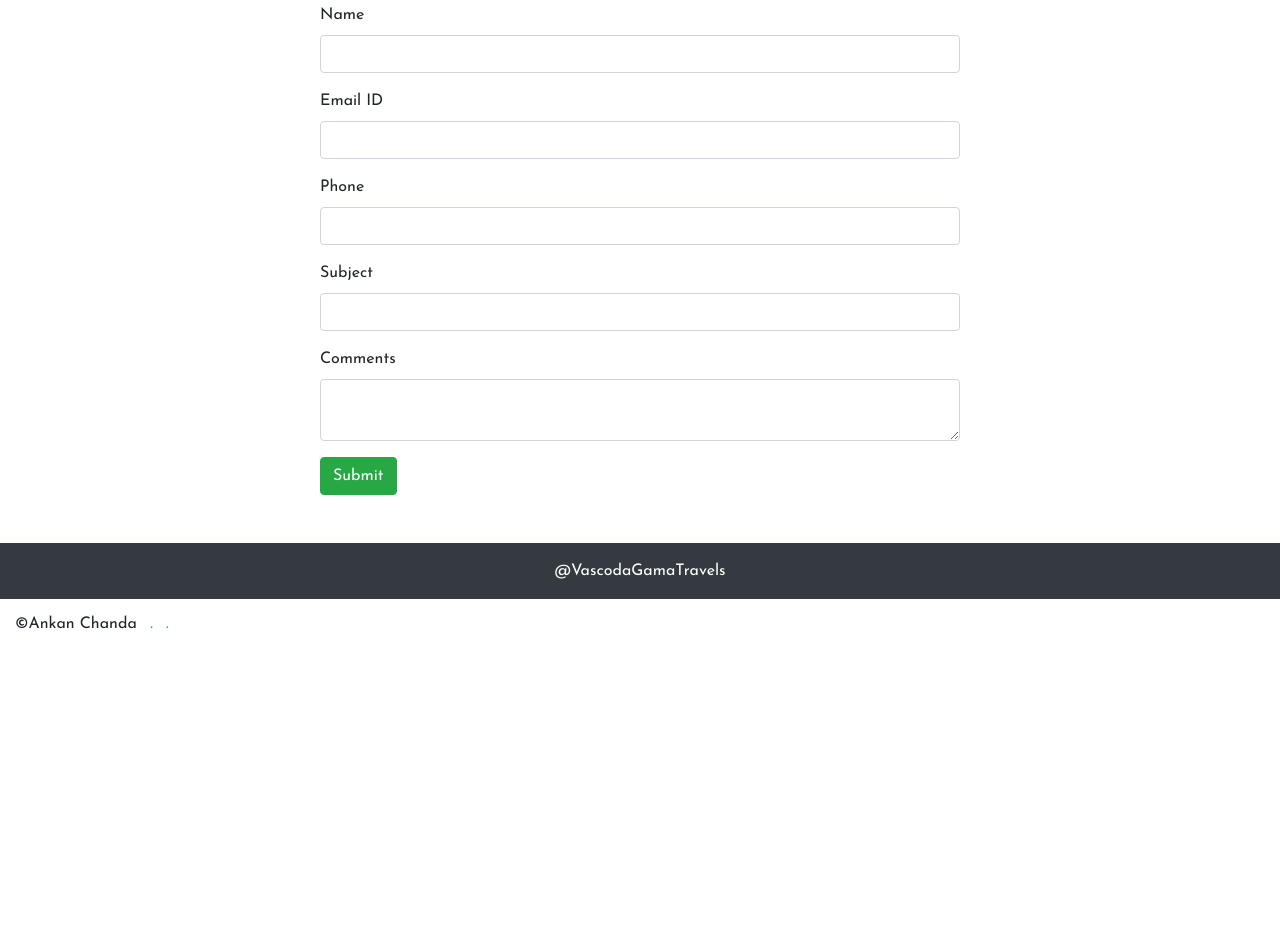
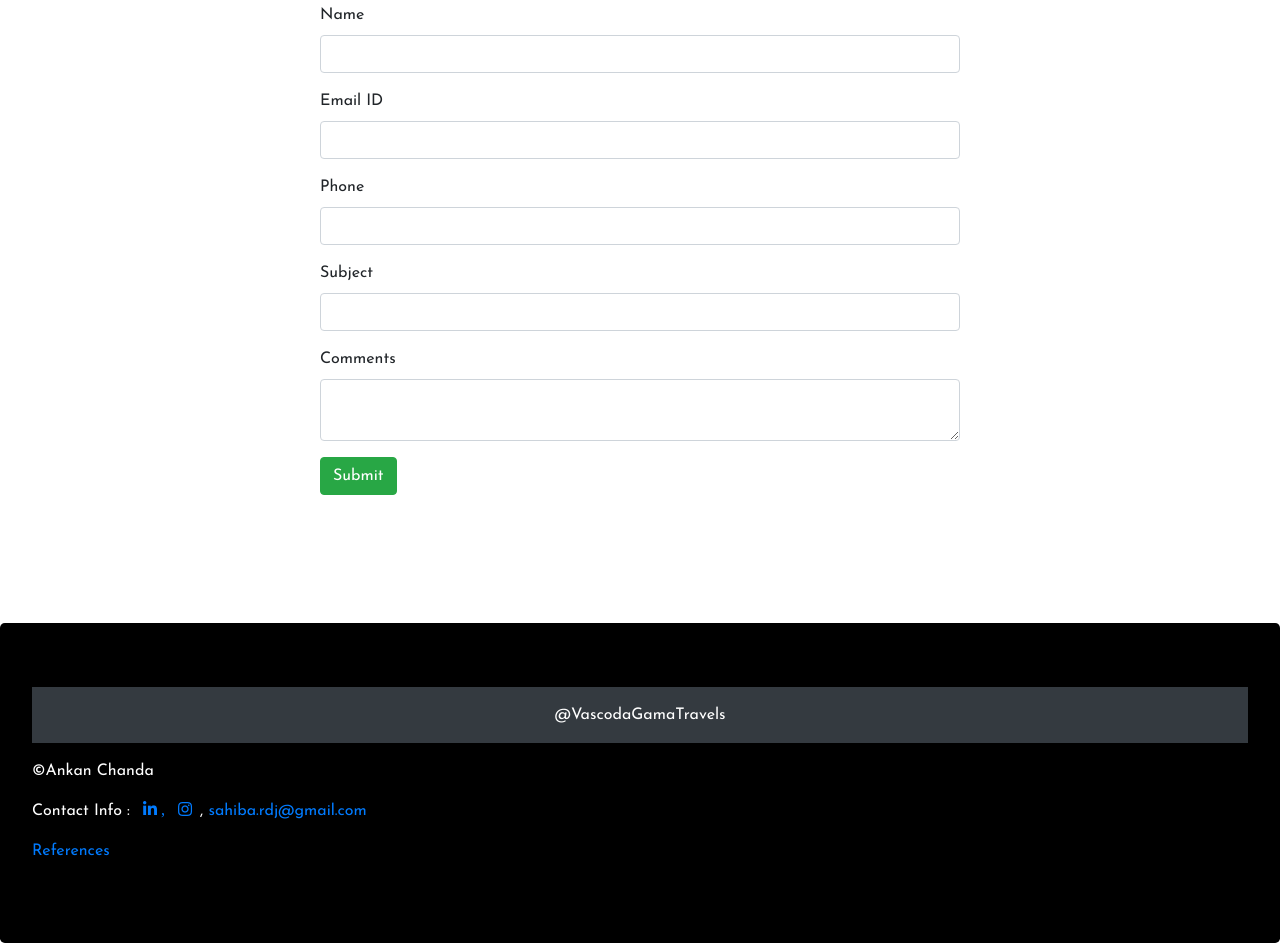
Before and after one commit to ankan10/ToursAndTravelWebsite, a plain HTML site: page index.html in a window 1280 px wide. Shown: the part 2807-3750 px from the top of the page. Before the commit the page ends 3449 px from the top, so only its background shows below. Drawn offline with nearby package versions, Linux system fonts and the light colour scheme.

Commit message:
Update index.html
commit this

```diff
--- a/index.html
+++ b/index.html
@@ -8,6 +8,8 @@
   <link rel="stylesheet" type="text/css" href="css/style.css">
   <link rel="stylesheet" href="https://maxcdn.bootstrapcdn.com/bootstrap/4.4.1/css/bootstrap.min.css">
 	<link href="https://fonts.googleapis.com/css?family=Josefin+Sans&display=swap" rel="stylesheet">
+	    <link rel="stylesheet" href="https://use.fontawesome.com/releases/v5.4.1/css/all.css" integrity="sha384-5sAR7xN1Nv6T6+dT2mhtzEpVJvfS3NScPQTrOxhwjIuvcA67KV2R5Jz6kr4abQsz"
+    crossorigin="anonymous">
 
 </head>
 <body>
@@ -255,13 +257,16 @@
 
 
 
-  <footer>
-  <p class="p-3 bg-dark text-white text-center">@VascodaGamaTravels</p>
-</footer>
 
-<div style = "margin-left: 15px"><h6>©Ankan Chanda <a  href="https://www.linkedin.com/in/ankan-chanda741/" class="mx-2">    <i class="fab fa-linkedin-in">. </i></a> <a href="https://www.instagram.com/justaninhuman/" class="mr-2"><i class="fab fa-instagram">.</i></a></h6></div>
-</section>
 
+ <div class="jumbotron " style="background:#000000; color: white; margin-bottom:0px; margin-top: 10%">
+	   <p class="p-3 bg-dark text-white text-center">@VascodaGamaTravels</p>
+   <p>©Ankan Chanda</p>
+  <p> Contact Info  :  <a  href="https://www.linkedin.com/in/ankan-chanda741/" class="mx-2" >    <i class="fab fa-linkedin-in"> ,  </i></a> <a href="https://www.instagram.com/justaninhuman/" class="mr-2"><i class="fab fa-instagram"></i></a>, <a href="https://mail.google.com/mail/u/0/?tab=rm&ogbl#drafts?compose=GTvVlcRzDCtvXhjdVNhgCkcBnhktSljhJWxfMRXtlzfcGnZmGtRNGjtVHZfmVfhmkQjSbQvtjQSNq">sahiba.rdj@gmail.com </a> </p>
+  <p><a href="reference.html">References</a> </p>
+
+
+</div>
 
   <script src="https://ajax.googleapis.com/ajax/libs/jquery/3.4.1/jquery.min.js"></script>
   <script src="https://cdnjs.cloudflare.com/ajax/libs/popper.js/1.16.0/umd/popper.min.js"></script>
```
